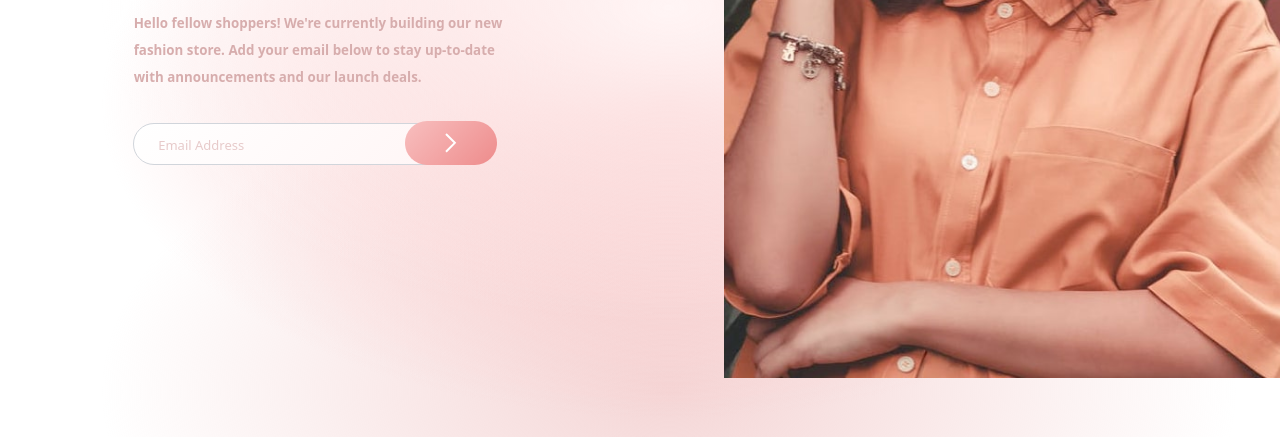
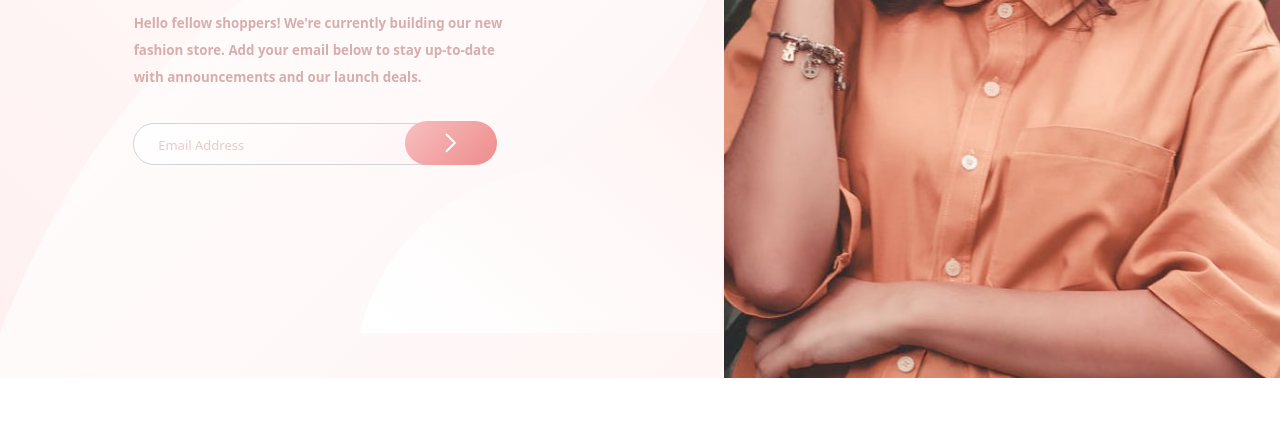
Before and after one commit to hectrhcc/base-apparel-coming-soon, a website: page index.html in a window 1280 px wide. Shown: the part 363-800 px from the top of the page. Drawn offline with Linux system fonts and the light colour scheme.

Commit message:
fondo con capa svg

```diff
--- a/index.html
+++ b/index.html
@@ -10,10 +10,14 @@
   <style>
 
     body{
-      background:
-      radial-gradient(ellipse at center, hsl(0, 100%, 98%), transparent 60%) 0 0 / 100% 100%,
-    radial-gradient(ellipse at center, hsl(0, 80%, 86%), transparent 60%) 0 calc(1.5 * 4rem) / 100% 100%,
-    radial-gradient(ellipse at center, hsl(0, 60%, 90%), transparent 60%) 0 calc(3 * 8rem) / 100% 100%;
+       /* Fondo gradiente como respaldo */
+    background-image: linear-gradient(135deg, hsl(0, 80%, 86%), hsl(0, 74%, 74%));
+    /* Imagen de fondo con transparencia */
+    background-image: url(./images/bg-pattern-desktop.svg), linear-gradient(135deg, hsl(0, 0%, 100%), hsl(0, 100%, 98%));
+    background-repeat:repeat-x;
+    background-position:initial;
+    background-size:54%;
+    overflow-x: hidden;
 }
 
     .placeholder-Desaturated-Red::placeholder {
```
